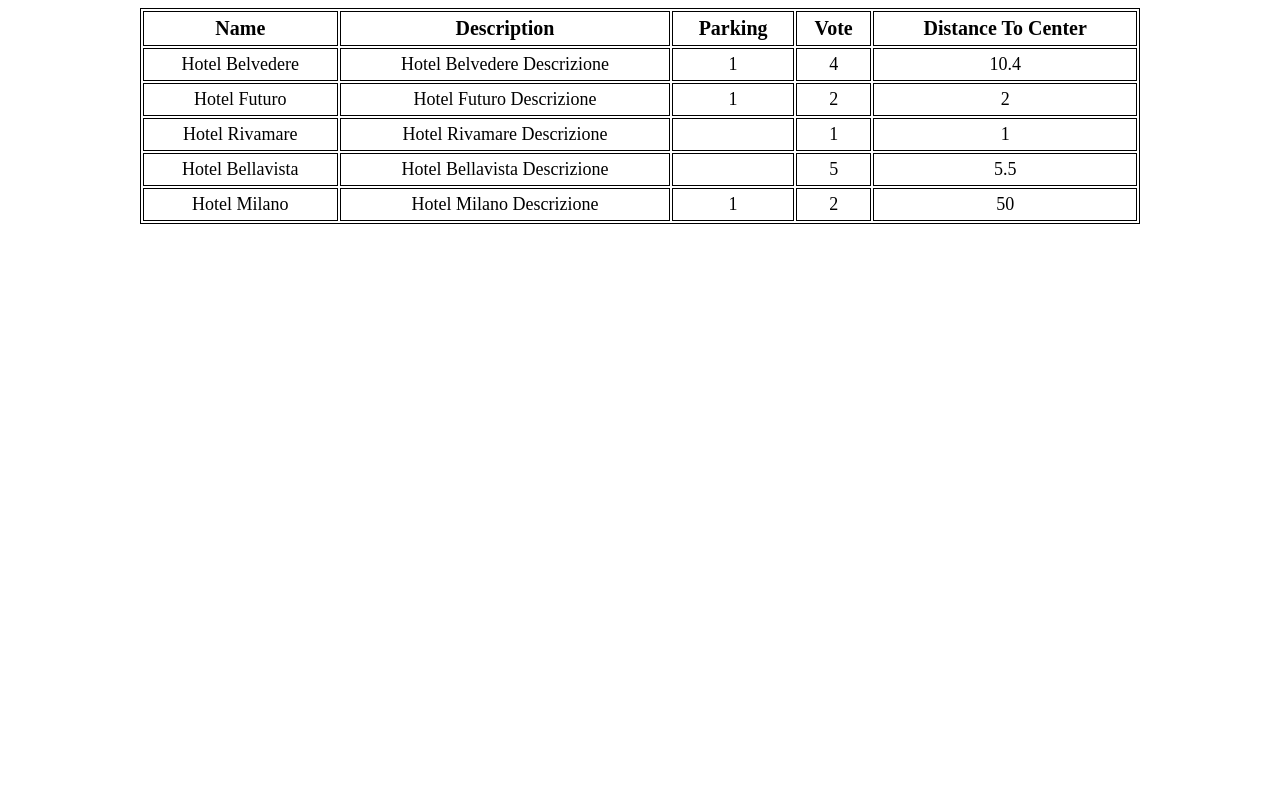
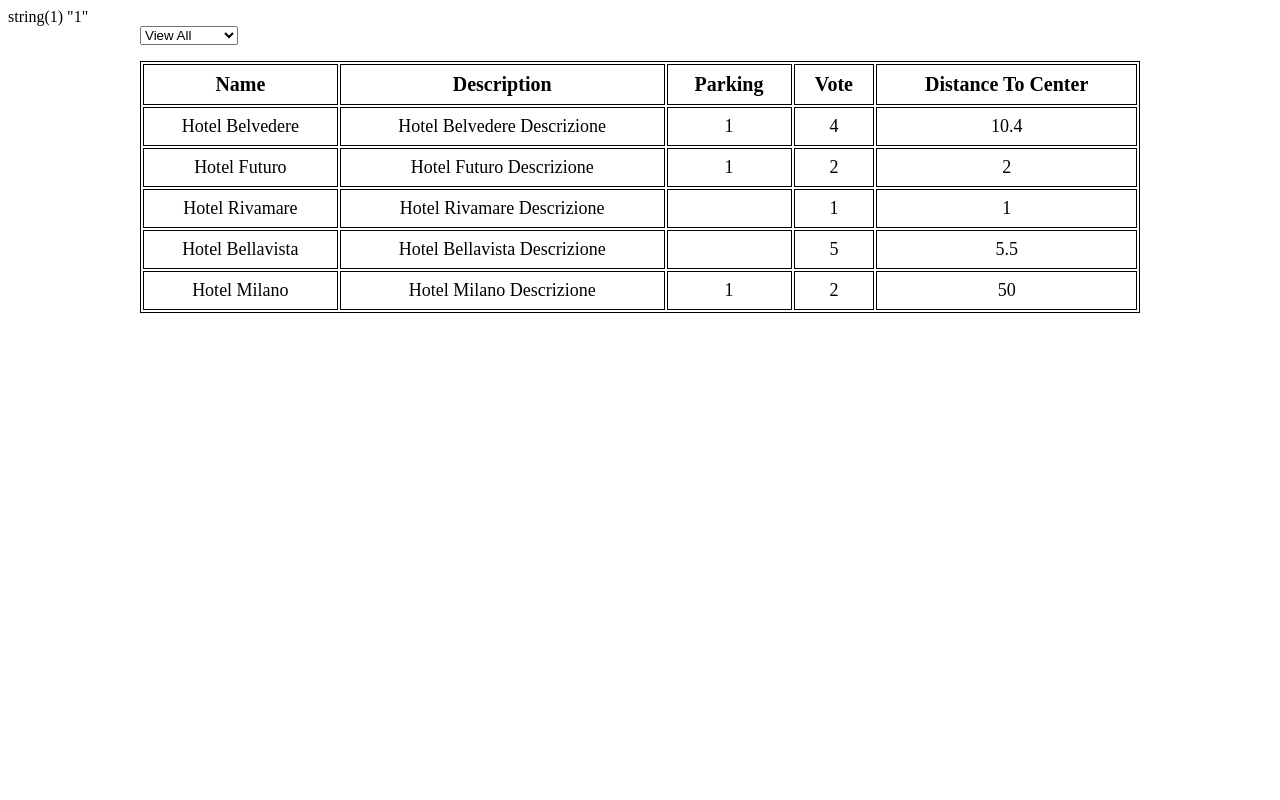
Before and after one commit to RobertoZefi/php-hotel, a PHP site: page /?parking=1 in a window 1280 px wide. Run offline with PHP 8.4, Linux system fonts and the light colour scheme.

Commit message:
FEAT start bonus

```diff
--- a/index.php
+++ b/index.php
@@ -40,7 +40,8 @@
 
     ];
 
-
+    $select_Options = $_GET['parking'];
+    var_dump($select_Options);
 
 ?>
 
@@ -56,6 +57,14 @@
 </head>
 <body>
     <div class="container">
+
+        <form action="" method="GET">
+            <select name="parking" id="">
+                <option value="1">View All</option>
+                <option value="2">With Parking</option>
+            </select>
+        </form>
+
         <table>
             <thead>
                 <tr>
--- a/style.css
+++ b/style.css
@@ -16,7 +16,7 @@ tr{
 }
 
 th, td{
-    padding: 5px;
+    padding: 8px;
     text-align: center;
 }
 
```
